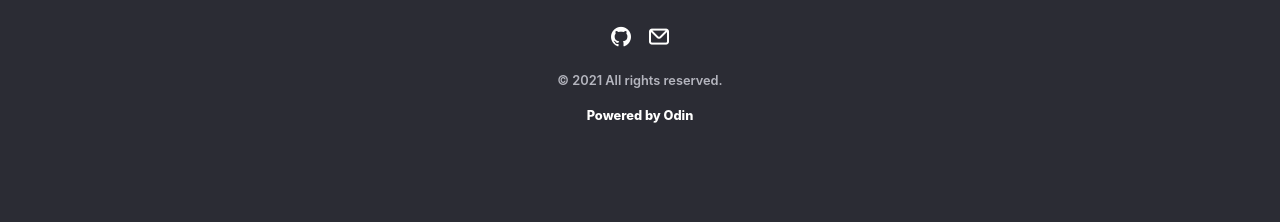
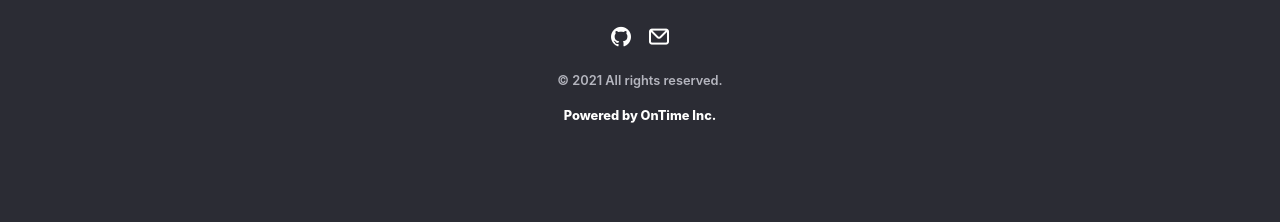
Before and after one commit to ontime-git/ontime-git.github.io, a Jekyll site: the page built from index.html, in a window 1280 px wide. Shown: the part 1158-1380 px from the top of the page. Built offline with Jekyll 4.4.1, drawn with Linux system fonts in a browser that asks for light colours; nearby versions of some CDN libraries; some web fonts are replaced; comment, search, counter and statistics services are not loaded.

Commit message:
Update footer.html

```diff
--- a/_includes/footer.html
+++ b/_includes/footer.html
@@ -38,7 +38,7 @@
           </div>
         <p>© 20{{ site.time | date: '%y' }} All rights reserved.</p>
 
-        <a class="text-small" href="https://github.com/TeaGuns/odin" target="_blank">Powered by Odin</a>
+        <a class="text-small" href="https://github.com/TeaGuns/odin" target="_blank">Powered by OnTime Inc.</a>
       </div>
     </div>
   </div>
```
